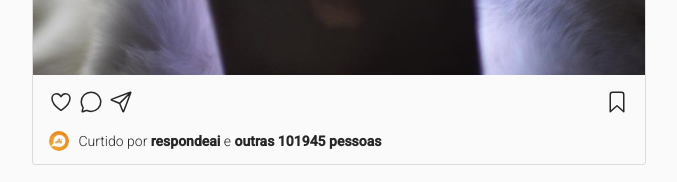
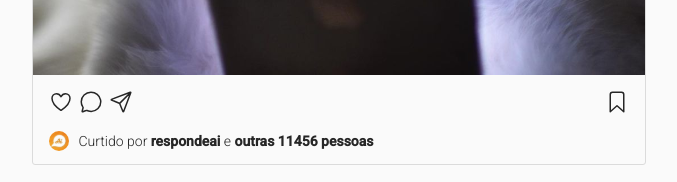
Before and after one commit to bvv94/projeto7-instagramreact, a React (Create React App) app: page / in a window 1280 px wide. Shown: the part 820-1002 px from the top of the page, without its empty margins (141-818 px from the left). Built offline with nearby package versions, Linux system fonts and the light colour scheme.

Commit message:
Contagem curtidas implementado

```diff
--- a/src/components/Post.js
+++ b/src/components/Post.js
@@ -5,6 +5,7 @@ export default function Post(props) {
     const [sal, setSal] = useState("bookmark-outline")
     const [curt, setCurt] = useState("heart-outline")
     const [cor, setCor] = useState("")
+    let [nCurt, setnCurt] = useState(11456)
 
 
     console.log(props)
@@ -39,14 +40,14 @@ export default function Post(props) {
                 <div class="curtidas">
                     <img src={props.imgcurtida} alt={props.nomecurtida} />
                     <div class="texto">
-                        Curtido por <strong>{props.nomecurtida}</strong> e <strong data-test="likes-number">outras {props.curtidas} pessoas</strong>
+                        Curtido por <strong>{props.nomecurtida}</strong> e <strong data-test="likes-number">outras {nCurt} pessoas</strong>
                     </div>
                 </div>
             </div>
         </div>
     )
 
-function Curtir(){
+function Curtir(curtidas){
 
     console.log("entrou curtir")
     console.log(curt)
@@ -54,10 +55,12 @@ function Curtir(){
     if(curt === "heart-outline"){
         setCurt("heart")
         setCor("vermelho")
+        setnCurt (nCurt + 1)
     }
     else {
         setCurt("heart-outline")
         setCor("")
+        setnCurt (nCurt - 1)
     }
 }
 
```
